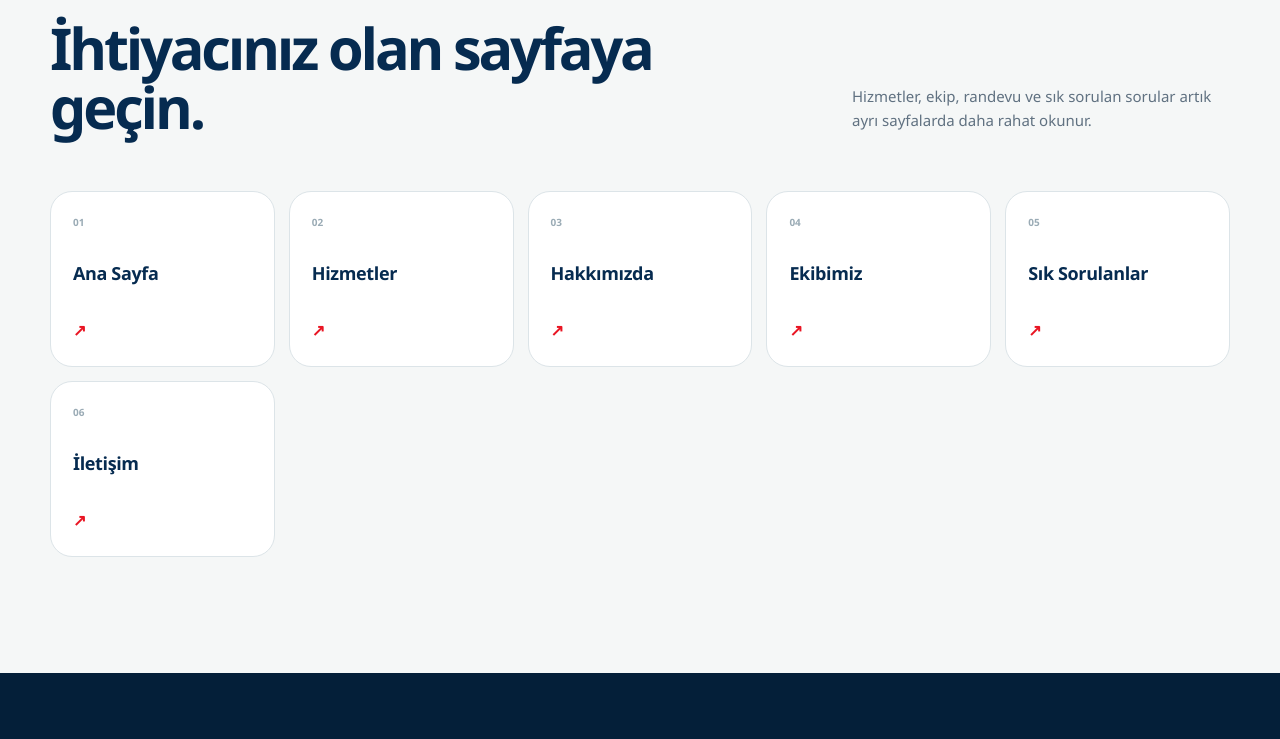
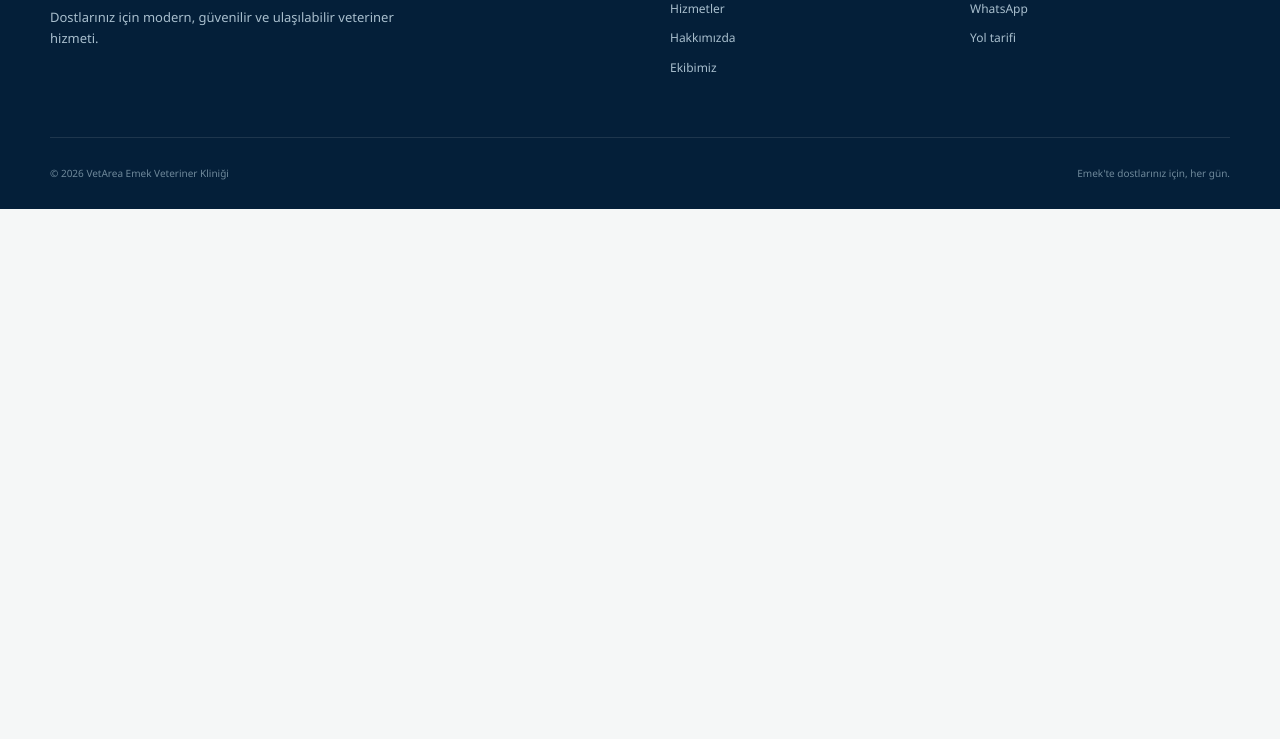
Before and after one commit to mubatu/vetarea, an Astro site: page / in a window 1280 px wide. Shown: the part 1051-1790 px from the top of the page. After the commit the page ends 1260 px from the top, so only its background shows below. Built offline with nearby package versions, Linux system fonts and the light colour scheme; Astro itself is replaced by a stand-in of ours.

Commit message:
Remove unncessary part from home page

```diff
--- a/src/content.config.ts
+++ b/src/content.config.ts
@@ -31,11 +31,6 @@ const pages = defineCollection({
         text: z.string(),
         href: z.string(),
       })),
-      explore: z.object({
-        eyebrow: z.string(),
-        heading: z.string(),
-        text: z.string(),
-      }),
     }).optional(),
     serviceList: z.object({
       ctaLabel: z.string(),
--- a/src/content/pages/tr/ana-sayfa.md
+++ b/src/content/pages/tr/ana-sayfa.md
@@ -29,10 +29,6 @@ home:
       title: "Emek, Çankaya"
       text: "Merkezi ve kolay ulaşım"
       href: "maps"
-  explore:
-    eyebrow: "VetArea"
-    heading: "İhtiyacınız olan sayfaya geçin."
-    text: "Hizmetler, ekip, randevu ve sık sorulan sorular artık ayrı sayfalarda daha rahat okunur."
 ---
 
 VetArea, dostunuzun ihtiyaçlarına göre şekillenen açık, sakin ve özenli bir veterinerlik yaklaşımı sunar.
--- a/src/pages/index.astro
+++ b/src/pages/index.astro
@@ -65,25 +65,4 @@ const getSharedHref = (href: string) => {
       ))}
     </div>
   </section>
-
-  <section class="section explore-section" aria-labelledby="explore-title">
-    <div class="shell">
-      <div class="section-heading split-heading">
-        <div>
-          <p class="eyebrow dark"><span aria-hidden="true">●</span> {home.data.home.explore.eyebrow}</p>
-          <h2 id="explore-title">{home.data.home.explore.heading}</h2>
-        </div>
-        <p>{home.data.home.explore.text}</p>
-      </div>
-      <div class="page-link-grid">
-        {site.nav.map((item, index) => (
-          <a class="page-link-card" href={item.href}>
-            <span>{String(index + 1).padStart(2, "0")}</span>
-            <strong>{item.label}</strong>
-            <b aria-hidden="true">↗</b>
-          </a>
-        ))}
-      </div>
-    </div>
-  </section>
 </SiteLayout>
--- a/src/styles/global.css
+++ b/src/styles/global.css
@@ -620,50 +620,6 @@ a {
   line-height: 1.75;
 }
 
-.explore-section {
-  background: var(--paper);
-}
-
-.page-link-grid {
-  display: grid;
-  grid-template-columns: repeat(5, 1fr);
-  gap: 14px;
-}
-
-.page-link-card {
-  min-height: 176px;
-  display: grid;
-  align-content: space-between;
-  padding: 22px;
-  border: 1px solid var(--line);
-  border-radius: 22px;
-  background: var(--white);
-  transition: transform .2s ease, border-color .2s ease, box-shadow .2s ease;
-}
-
-.page-link-card:hover {
-  border-color: #b8cbd6;
-  box-shadow: 0 20px 45px rgba(8,57,106,.08);
-  transform: translateY(-4px);
-}
-
-.page-link-card span {
-  color: #9aabb5;
-  font-size: 10px;
-  font-weight: 850;
-}
-
-.page-link-card strong {
-  color: var(--navy-deep);
-  font-size: 18px;
-  letter-spacing: -.02em;
-}
-
-.page-link-card b {
-  color: var(--red);
-  font-size: 16px;
-}
-
 .service-card {
   min-height: 310px;
   display: flex;
@@ -1115,7 +1071,6 @@ a {
   .section { padding: 88px 0; }
   .split-heading { grid-template-columns: 1fr; gap: 22px; margin-bottom: 40px; }
   .page-hero { padding: 74px 0 68px; }
-  .page-link-grid { grid-template-columns: repeat(2, 1fr); }
   .services-grid { grid-template-columns: repeat(2, 1fr); }
   .about-grid { grid-template-columns: 1fr; }
   .about-visual { min-height: 560px; }
@@ -1149,8 +1104,6 @@ a {
   .section { padding: 74px 0; }
   .section-heading h2, .about-copy h1, .about-copy h2, .contact-copy h1, .contact-copy h2, .faq-heading h1, .faq-heading h2 { font-size: 38px; }
   .page-hero h1 { font-size: clamp(42px, 13vw, 55px); }
-  .page-link-grid { grid-template-columns: 1fr; }
-  .page-link-card { min-height: 132px; }
   .services-grid { grid-template-columns: 1fr; }
   .service-card { min-height: 285px; }
   .about-visual { min-height: 430px; }
```
Also changed, not shown: tests/static-output.test.mjs (+1 -0 lines).
